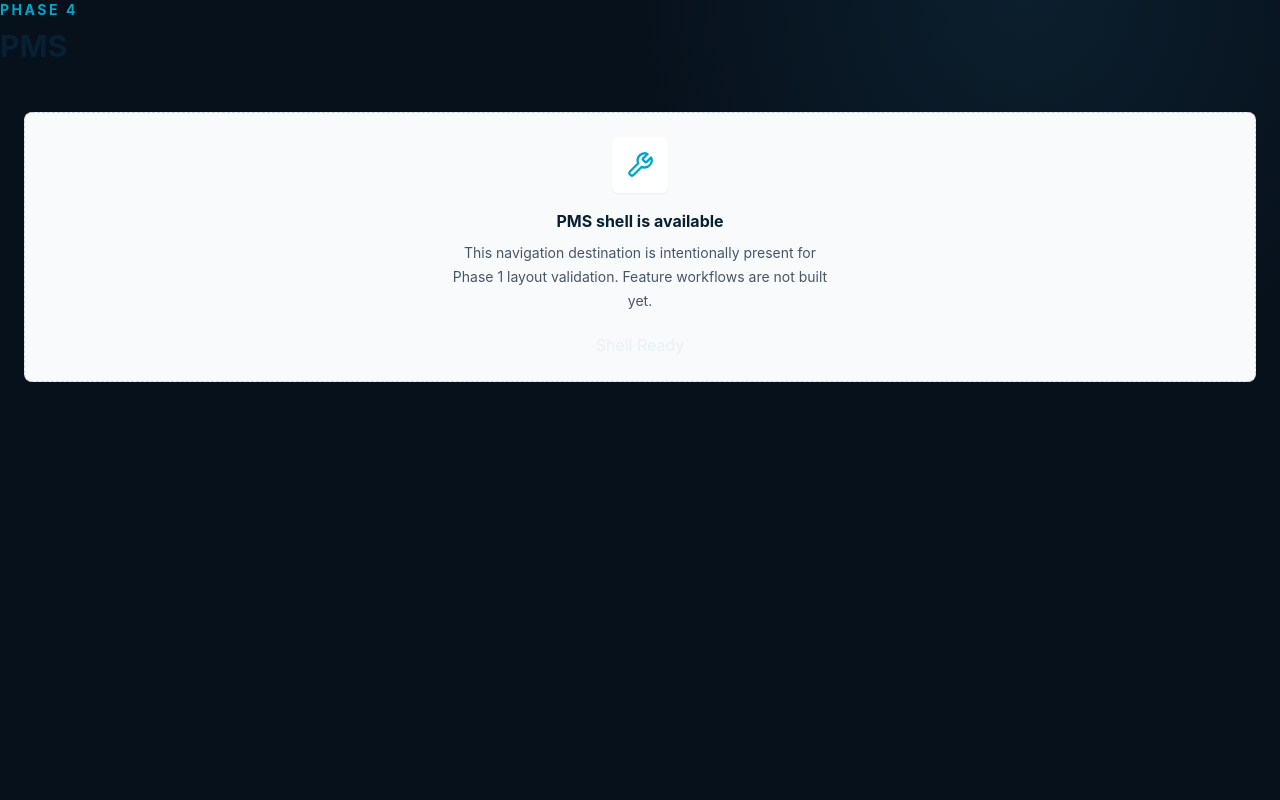
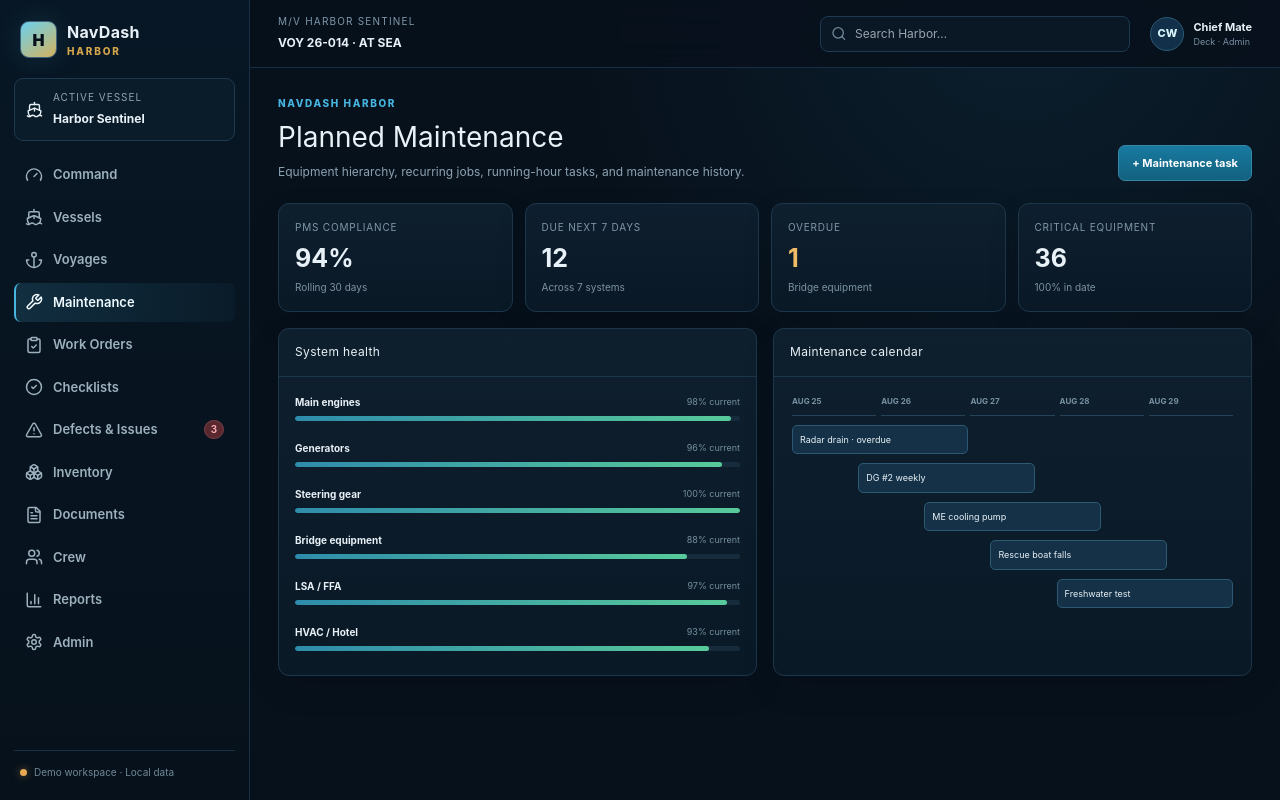
Before and after one commit to wardolb-bit/NavDash-Harbor, a Next.js app: page /pms in a window 1280 px wide. Built offline with nearby package versions, Linux system fonts and the light colour scheme.

Commit message:
Build Harbor maintenance workspace

```diff
--- a/app/(app)/pms/page.tsx
+++ b/app/(app)/pms/page.tsx
@@ -1,6 +1,2 @@
-import { Wrench } from "lucide-react";
-import { ModuleShell } from "@/components/module-shell";
-
-export default function PmsPage() {
-  return <ModuleShell icon={Wrench} title="PMS" phase="Phase 4" />;
-}
+import { HarborApp } from "@/components/harbor-app";
+export default function PmsPage(){ return <HarborApp module="pms"/>; }
```
